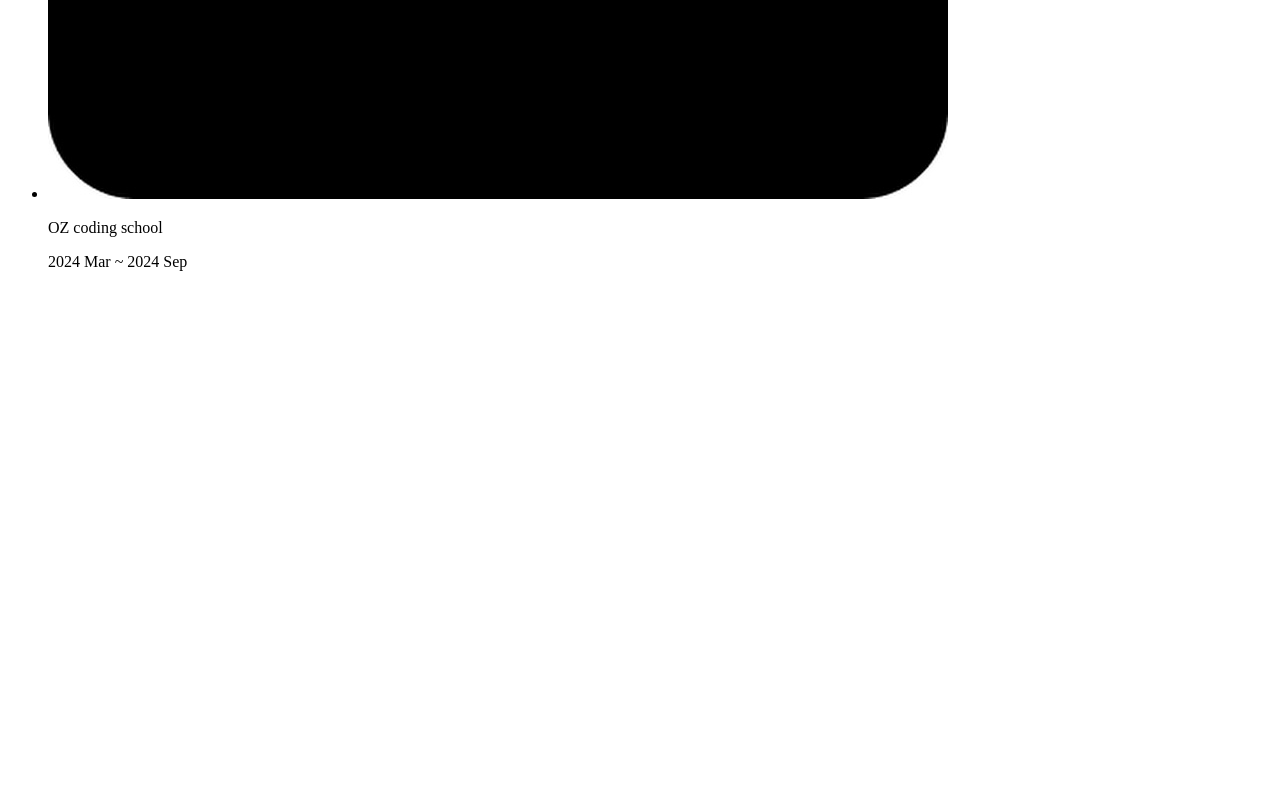
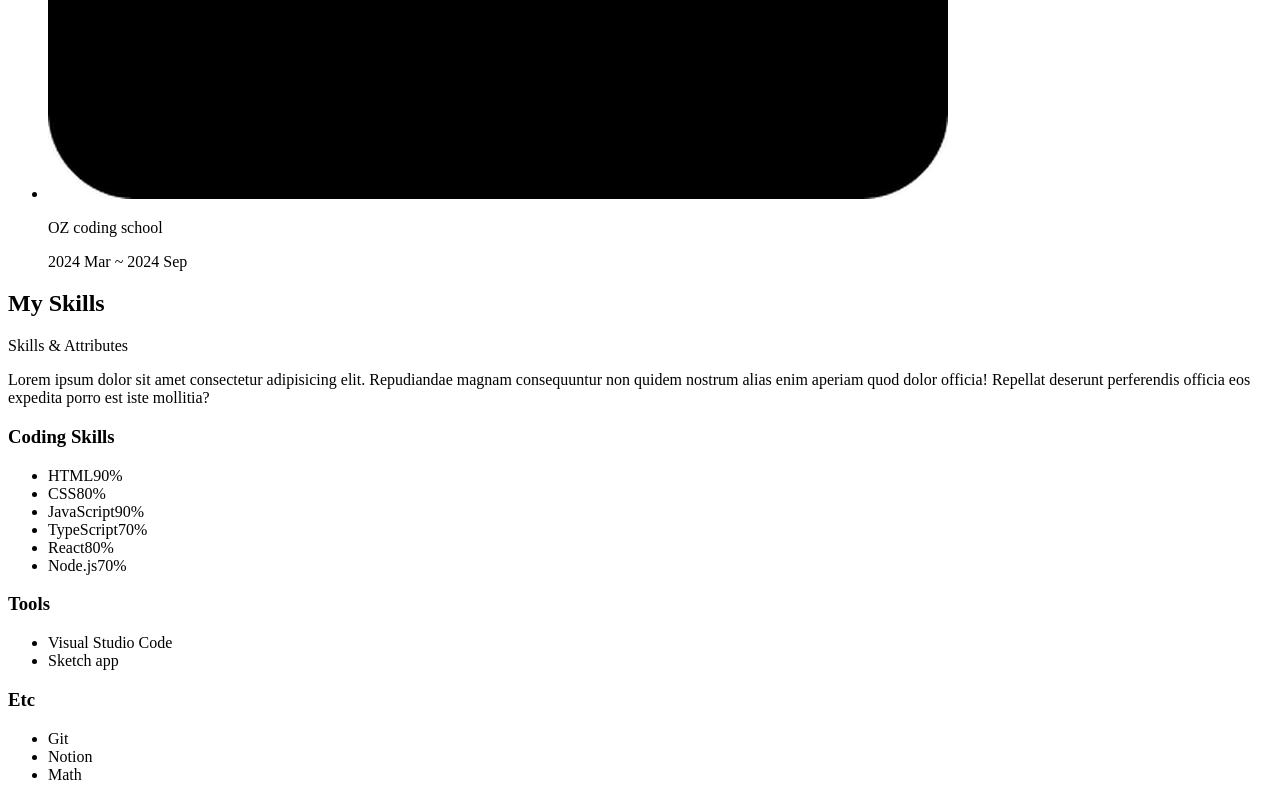
Before and after one commit to Yiminju/DreamCoding_Portfolio, a plain HTML site: page projects/portfolio/index.html in a window 1280 px wide. Shown: the part 2280-3080 px from the top of the page. Before the commit the page ends 2567 px from the top, so only its background shows below. Drawn offline with Linux system fonts and the light colour scheme.

Commit message:
HTML-Main-Skills

```diff
--- a/projects/portfolio/index.html
+++ b/projects/portfolio/index.html
@@ -96,7 +96,57 @@
             </ul>
         </section>
         <!-- Skills -->
-        <section id="skills"></section>
+        <section id="skills">
+            <h2>My Skills</h2>
+            <p>Skills & Attributes</p>
+            <p>Lorem ipsum dolor sit amet consectetur adipisicing elit. Repudiandae magnam consequuntur non quidem nostrum alias enim aperiam quod dolor officia! Repellat deserunt perferendis officia eos expedita porro est iste mollitia?</p>
+            <div>
+                <section>
+                    <h3>Coding Skills</h3>
+                    <ul>
+                        <li>
+                            <div><span>HTML</span><span>90%</span></div>
+                            <div><div style="width: 90%"></div></div>
+                        </li>
+                        <li>
+                            <div><span>CSS</span><span>80%</span></div>
+                            <div><div style="width: 80%"></div></div>
+                        </li>
+                        <li>
+                            <div><span>JavaScript</span><span>90%</span></div>
+                            <div><div style="width: 90%"></div></div>
+                        </li>
+                        <li>
+                            <div><span>TypeScript</span><span>70%</span></div>
+                            <div><div style="width: 70%"></div></div>
+                        </li>
+                        <li>
+                            <div><span>React</span><span>80%</span></div>
+                            <div><div style="width: 80%"></div></div>
+                        </li>
+                        <li>
+                            <div><span>Node.js</span><span>70%</span></div>
+                            <div><div style="width: 70%"></div></div>
+                        </li>
+                    </ul>
+                </section>
+                <section>
+                    <h3>Tools</h3>
+                    <ul>
+                        <li>Visual Studio Code</li>
+                        <li>Sketch app</li>
+                    </ul>
+                </section>
+                <section>
+                    <h3>Etc</h3>
+                    <ul>
+                        <li>Git</li>
+                        <li>Notion</li>
+                        <li>Math</li>
+                    </ul>
+                </section>
+            </div>
+        </section>
         <!-- Work -->
         <section id="work"></section>
         <!-- Testimonials -->
```
